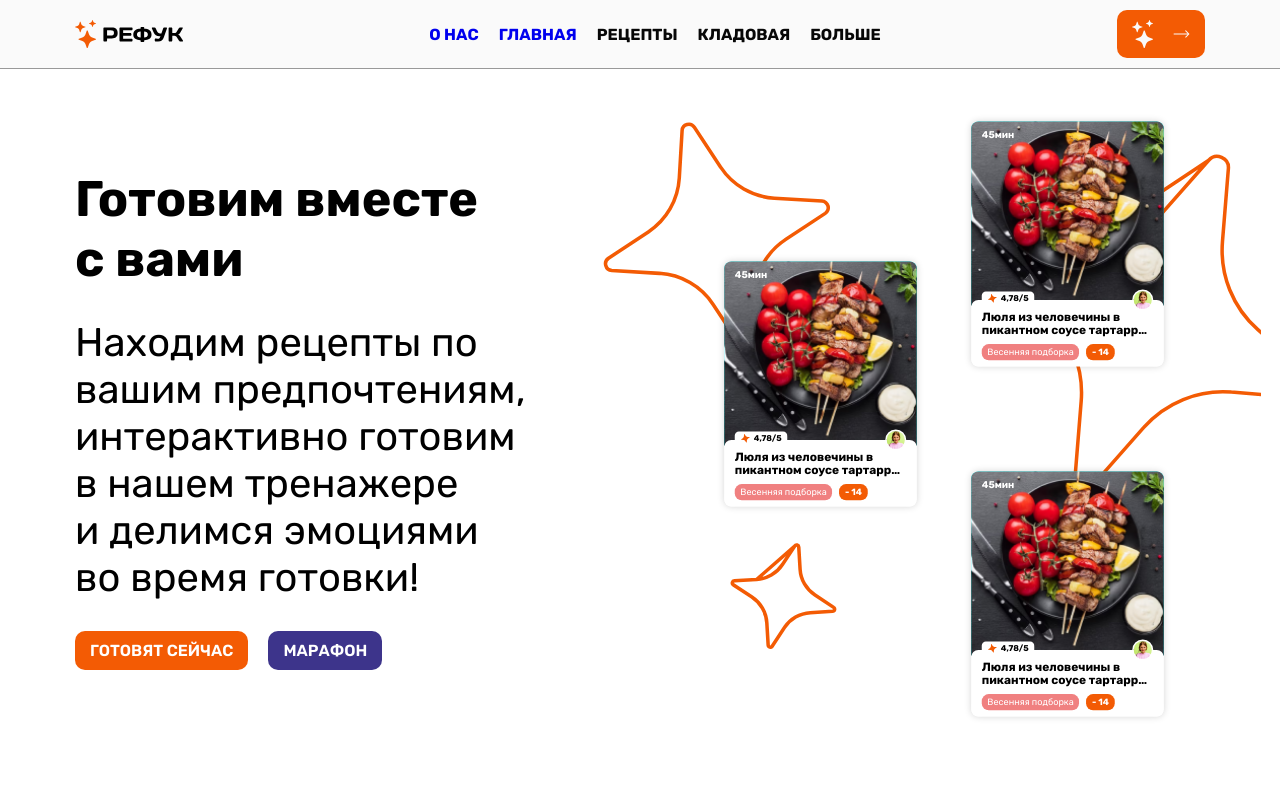
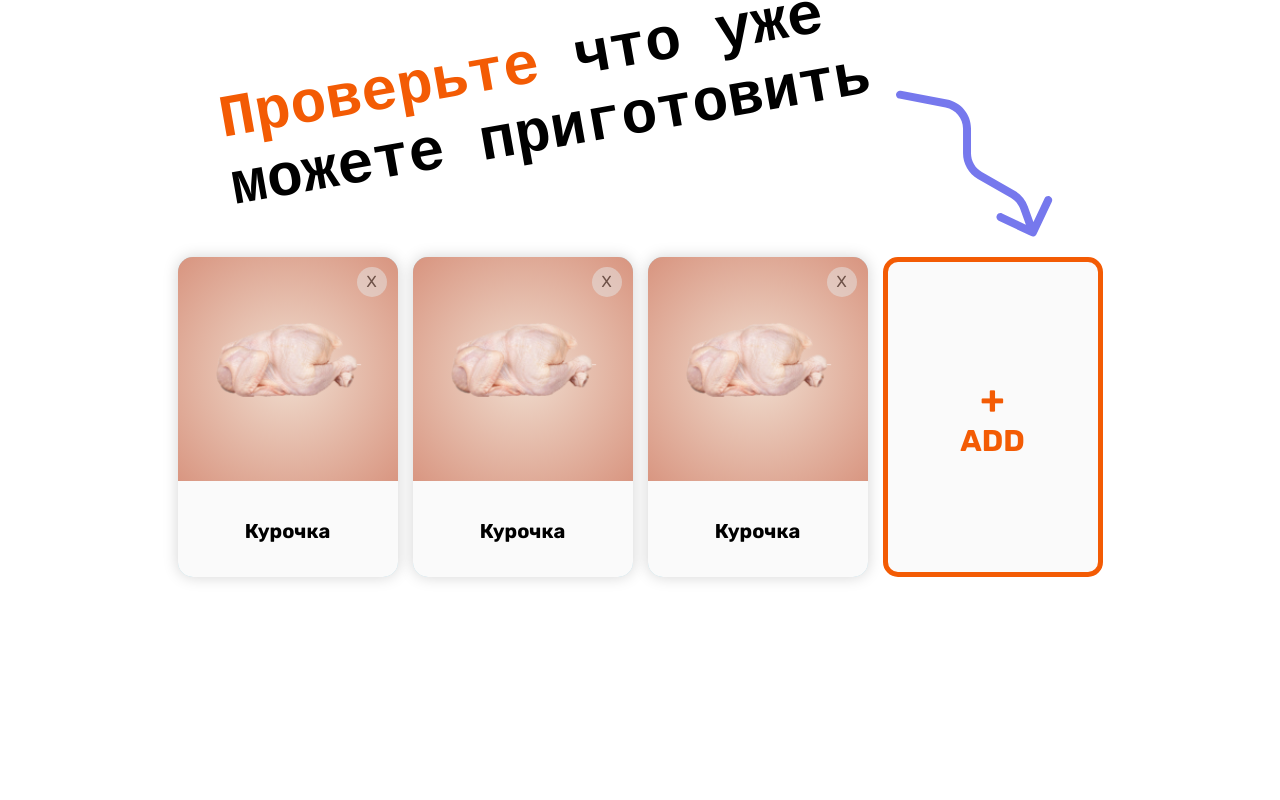
Before and after one commit to mujlax/refook-main, a website: page src/html/intro.html in a window 1280 px wide. Drawn offline with nearby package versions, Linux system fonts and the light colour scheme; files that its build step writes are made by us from their sources; files whose address does not match are found by name; a web font is replaced by a local one.

Commit message:
Add Intro 2s section

```diff
--- /dev/null
+++ b/src/html/blocks/card-item.html
@@ -0,0 +1,9 @@
+
+
+<div class="card-item">
+    <button class="card-item__btn--close">Х</button>
+    <div class="card-item__img"></div>
+    <div class="card-item__info">
+        <div class="card-item__title">Курочка</div>
+    </div>
+</div>
--- a/src/html/intro.html
+++ b/src/html/intro.html
@@ -9,8 +9,10 @@
 <body>
 
 
-    @@include('blocks/header.html')
-    @@include('intro/sectionIntro-top.html')
+    <!-- @@include('blocks/header.html') -->
+    <!-- @@include('intro/sectionIntro-top.html') -->
+    @@include('intro/intro-section1.html')
+    <!-- @@include('blocks/card-item.html') -->
     <script src="./js/contacts.bundle.js"></script>
 </body>
 </html>
--- /dev/null
+++ b/src/html/intro/intro-section1.html
@@ -0,0 +1,17 @@
+<section class="intro-section1">
+    <div class="container intro-section1__inner">
+        <div class="intro-section1__titles">
+            <div class="intro-section1__title"><span style="color: #F35B04;">Проверьте</span> что уже </br> можете приготовить</div>
+            <img class="intro-section1__arrow" src="./img/intro_arrow_1.svg">
+        </div>
+        <div class="intro-section1__cards">
+            @@include('../blocks/card-item.html')
+            @@include('../blocks/card-item.html')
+            @@include('../blocks/card-item.html')
+            <!-- @@include('../blocks/card-item.html') -->
+             <div class="intro-card__item--add">
+                <div class="intro-card__txt"><span style="font-size: 40px;">+</span></br> ADD</div>
+             </div>
+        </div>
+    </div>
+</section>
--- a/src/html/intro/sectionIntro-top.html
+++ b/src/html/intro/sectionIntro-top.html
@@ -1,11 +1,11 @@
 <section class="intro-top">
     <div class="container intro-top__inner">
         <div class="intro-top__titles">
-            <h1 class="intro-top__title">Готовим вместе </br>с вами</h1>
+            <h1 class="intro-top__title">Готовим вместе </br>с вами</h1><
             <span class="intro-top__subtitle">
-                Находим рецепты по вашим предпочтениям, интерактивно готовим
+                <span style="color: #F35B04;">Находим</span> рецепты по вашим предпочтениям, интерактивно <span style="color: #F35B04;">готовим</span>
                 в нашем тренажере
-            </br>и делимся эмоциями
+            </br>и <span style="color: #F35B04;">делимся</span>эмоциями
         </br>во время готовки!</span>
             <div class="intro-top__btns">
                 <button class="intro-top__btn1">ГОТОВЯТ СЕЙЧАС</button>
--- a/src/scss/base/_base.scss
+++ b/src/scss/base/_base.scss
@@ -4,6 +4,9 @@
 
 
 @import url('https://fonts.googleapis.com/css2?family=Rubik:ital,wght@0,300..900;1,300..900&display=swap');
+
+@import url('https://fonts.googleapis.com/css2?family=LXGW+WenKai+Mono+TC:wght@300;400;700&display=swap');
+
 
 
 
--- /dev/null
+++ b/src/scss/blocks/_card-item.scss
@@ -0,0 +1,70 @@
+.card-item {
+    position: relative;
+    display: flex;
+    min-width: 220px;
+    height: 320px;
+    justify-content: center;
+    background-color: lightblue;
+    overflow: hidden;
+    border-radius: 15px;
+    box-shadow: 0px 0px 15px rgba(0, 0, 0, 0.171);
+
+    &__img {
+        width: 150px;
+        height: 150px;
+        background-image: url("../img/item_img_1.png");
+        background-size: contain;
+        margin-top: 30px;
+
+        align-content: center;
+        align-items: center;
+        //position: absolute;
+        z-index: 999;
+    }
+
+    &__info {
+        position: absolute;
+    }
+
+    &__btn--close {
+        position: absolute;
+        width: 30px;
+        height: 30px;
+        right: 5%;
+        top: 3%;
+        background-color: var(--grey90);
+        opacity: 50%;
+        z-index: 999;
+        border-radius: 100%;
+        transition: all 0.3s ease;
+
+        &:hover {
+            opacity: 100%;
+        }
+    }
+
+    &__info {
+        font-family: "Rubik";
+        font-size: 20px;
+        font-weight: bold;
+        width: 100%;
+        height: 100px;
+        display: flex;
+        justify-content: center;
+        align-items: center;
+        background-color: var(--white);
+        z-index: 999;
+        top: 70%;
+    }
+
+    &::after {
+        content: "";
+        position: absolute;
+        width: 100%;
+        height: 230px;
+        top: 0%;
+        background: radial-gradient(circle, #F0DDCF 0%, #D8947F 100%);
+    }
+
+
+}
--- a/src/scss/blocks/_sectionIntro-top.scss
+++ /dev/null
@@ -1,85 +0,0 @@
-.intro-top {
-
-    &__inner {
-        display: flex;
-        flex-direction: row;
-        justify-content: space-between;
-    }
-
-    &__titles {
-        display: flex;
-        flex-direction: column;
-        align-items: start;
-        gap: 30px;
-        max-width: 470px;
-        margin-top: 100px;
-    }
-
-    &__title {
-        font-size: 50px;
-        font-weight: bold;
-    }
-
-    &__subtitle {
-        font-size: 40px;
-    }
-
-
-
-    &__btns {
-        display: flex;
-        flex-direction: row;
-        gap: 20px;
-    }
-
-    &__btn1 {
-        display: flex;
-	    align-items: center;
-	    gap: 20px;
-	    color: var(--whites);
-	    font-weight: 600;
-	    padding: 10px 15px;
-	    border-radius: 10px;
-	    background-color: var(--orange);
-    }
-
-    &__btn2 {
-        display: flex;
-	    align-items: center;
-	    gap: 20px;
-	    color: var(--whites);
-	    font-weight: 600;
-	    padding: 10px 15px;
-	    border-radius: 10px;
-	    background-color: var(--purple);
-    }
-
-    // CARDS
-
-    &__cards {
-        position: relative;
-
-    }
-
-    &__card1 {
-        position: absolute;
-        scale: 0.7;
-        right: 90%;
-        top: 20%;
-    }
-
-    &__card2 {
-        //position: absolute;
-        scale: 0.7;
-        right: 10%;
-        top: 0%;
-    }
-
-    &__stars {
-        position: absolute;
-        top: 190px;
-        right: 150px;
-        scale: 2.5;
-        z-index: -1;
-    }
-}
--- /dev/null
+++ b/src/scss/intro/_intro-main.scss
@@ -0,0 +1,23 @@
+.intro-card__item--add {
+    display: flex;
+    justify-content: center;
+    text-align: center;
+    align-items: center;
+    min-width: 220px;
+    height: 320px;
+    background-color: var(--white);
+    border: 5px solid var(--orange);
+    border-radius: 15px;
+    cursor: pointer;
+    transition: scale 0.3s easy;
+
+    &:hover {
+        transform: scale(1.3);
+    }
+}
+
+.intro-card__txt {
+    font-size: 30px;
+    font-weight: bold;
+    color: var(--orange);
+}
--- /dev/null
+++ b/src/scss/intro/_intro-section1.scss
@@ -0,0 +1,35 @@
+.intro-section1__inner {
+    display: flex;
+    flex-direction: column;
+    justify-content: center;
+}
+
+.intro-section1 {
+    padding-top: 30px;
+
+    &__titles {
+        display: flex;
+        flex: row;
+        justify-content: center;
+        padding-bottom: 20px;
+    }
+
+    &__title {
+        font-family: "LXGW WenKai Mono TC", monospace;
+        font-weight: 700;
+        font-size: 60px;
+        transform: rotate(-10deg);
+    }
+
+    &__arrow {
+        padding-top: 60px;
+        padding-left: 20px;
+    }
+
+    &__cards {
+        display: flex;
+        flex-direction: row;
+        gap: 15px;
+        justify-content: center;
+    }
+}
--- /dev/null
+++ b/src/scss/intro/_sectionIntro-top.scss
@@ -0,0 +1,85 @@
+.intro-top {
+
+    &__inner {
+        display: flex;
+        flex-direction: row;
+        justify-content: space-between;
+    }
+
+    &__titles {
+        display: flex;
+        flex-direction: column;
+        align-items: start;
+        gap: 30px;
+        max-width: 470px;
+        margin-top: 100px;
+    }
+
+    &__title {
+        font-size: 50px;
+        font-weight: bold;
+    }
+
+    &__subtitle {
+        font-size: 40px;
+    }
+
+
+
+    &__btns {
+        display: flex;
+        flex-direction: row;
+        gap: 20px;
+    }
+
+    &__btn1 {
+        display: flex;
+	    align-items: center;
+	    gap: 20px;
+	    color: var(--whites);
+	    font-weight: 600;
+	    padding: 10px 15px;
+	    border-radius: 10px;
+	    background-color: var(--orange);
+    }
+
+    &__btn2 {
+        display: flex;
+	    align-items: center;
+	    gap: 20px;
+	    color: var(--whites);
+	    font-weight: 600;
+	    padding: 10px 15px;
+	    border-radius: 10px;
+	    background-color: var(--purple);
+    }
+
+    // CARDS
+
+    &__cards {
+        position: relative;
+
+    }
+
+    &__card1 {
+        position: absolute;
+        scale: 0.8;
+        right: 90%;
+        top: 20%;
+    }
+
+    &__card2 {
+        //position: absolute;
+        scale: 0.8;
+        right: 10%;
+        top: 0%;
+    }
+
+    &__stars {
+        position: absolute;
+        top: 190px;
+        right: 150px;
+        scale: 2.5;
+        z-index: -1;
+    }
+}
--- a/src/scss/main.scss
+++ b/src/scss/main.scss
@@ -5,4 +5,7 @@
 @import "./base/containers";
 @import "./base/sticky_footers";
 
+
+
 @import "blocks/*.scss";
+@import "intro/*.scss";
```
Also changed, not shown: build/css/main.css, build/img/intro_arrow_1.svg (added), build/img/item_img_1.png (added), build/intro.html, build/intro/intro-section1.html (added), build/intro/sectionIntro-top.html, src/img/intro_arrow_1.svg (added), src/img/item_img_1.png (added).
